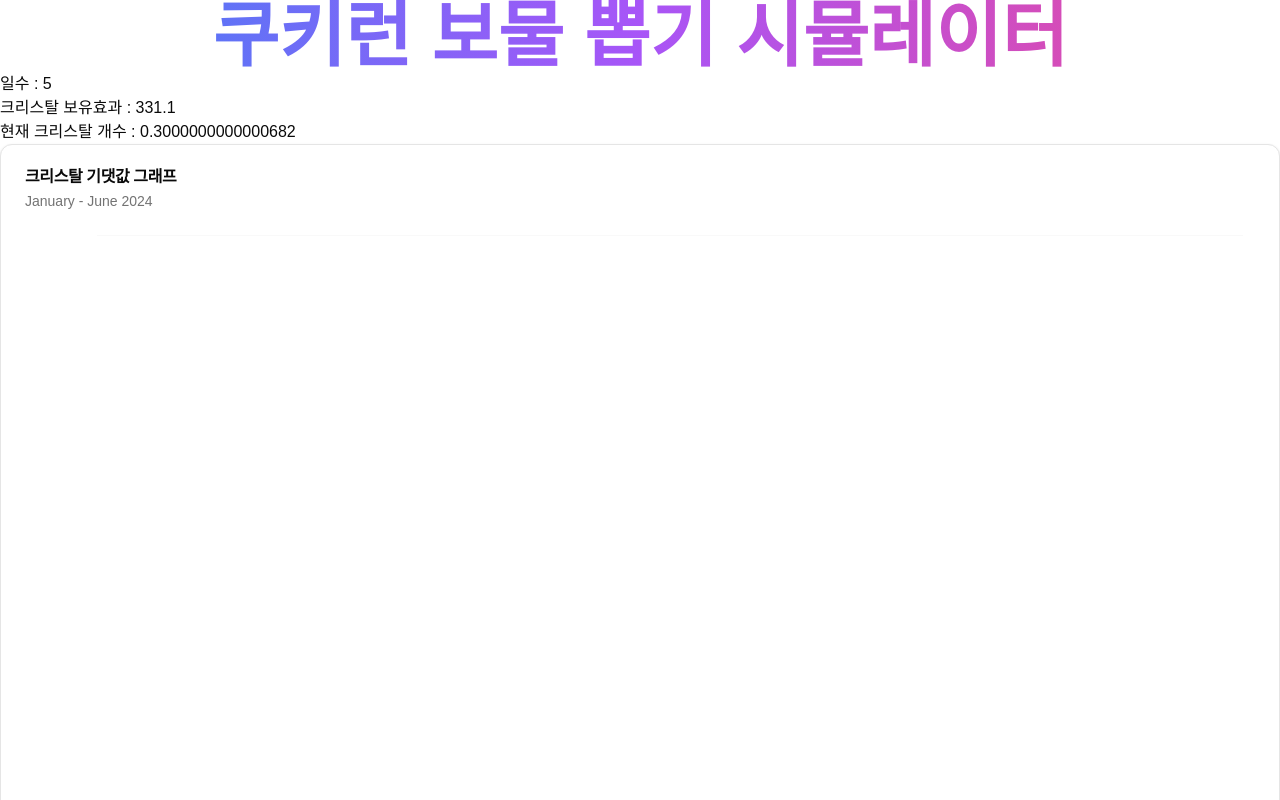
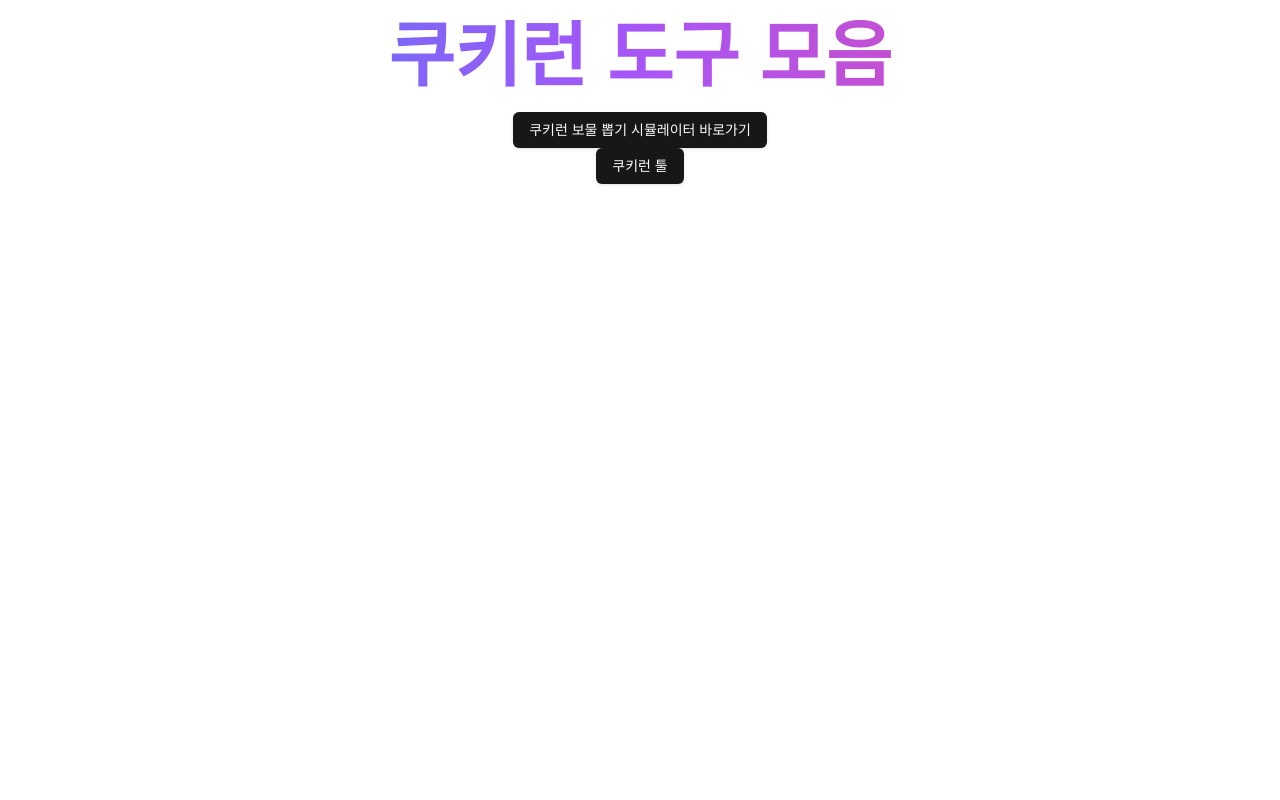
Before and after one commit to syki66/cookierun-crystal-simulator, a Next.js app: page / in a window 1280 px wide. Shown: the top 800 px of the page. Built offline with nearby package versions, Linux system fonts and the light colour scheme.

Commit message:
feat: 페이지 분리 및 카드 컴포넌트 추가

```diff
--- a/app/page.tsx
+++ b/app/page.tsx
@@ -1,12 +1,22 @@
-import Simulator from '@/components/simulator';
+import { Button } from '@/components/ui/button';
+import Link from 'next/link';
 
 export default function Home() {
   return (
     <>
-      <h1 className="text-5xl md:text-7xl font-bold text-transparent bg-clip-text bg-gradient-to-r from-blue-500 via-purple-500 to-pink-500 text-center">
-        쿠키런 보물 뽑기 시뮬레이터
-      </h1>
-      <Simulator />
+      <div className="text-center">
+        <h1 className="text-5xl md:text-7xl font-bold text-transparent bg-clip-text bg-gradient-to-r from-blue-500 via-purple-500 to-pink-500 text-center my-5">
+          쿠키런 도구 모음
+        </h1>
+        <div>
+          <Button className="inline">
+            <Link href="/simulator">쿠키런 보물 뽑기 시뮬레이터 바로가기</Link>
+          </Button>
+        </div>
+        <div>
+          <Button>쿠키런 툴</Button>
+        </div>
+      </div>
     </>
   );
 }
--- /dev/null
+++ b/app/simulator/page.tsx
@@ -0,0 +1,12 @@
+import Simulator from '@/components/simulator';
+
+export default function Page() {
+  return (
+    <>
+      <h1 className="text-5xl md:text-7xl font-bold text-transparent bg-clip-text bg-gradient-to-r from-blue-500 via-purple-500 to-pink-500 text-center my-5">
+        쿠키런 보물 뽑기 시뮬레이터
+      </h1>
+      <Simulator />
+    </>
+  );
+}
--- /dev/null
+++ b/components/crystal-chart/dashboard-card.tsx
@@ -0,0 +1,51 @@
+import React from 'react';
+import {
+  Card,
+  CardContent,
+  CardHeader,
+  CardTitle,
+  CardDescription,
+  CardFooter,
+} from '@/components/ui/card';
+
+interface DashboardCardProps {
+  title: string;
+  description: string;
+  icon?: React.ReactNode;
+  link?: {
+    text: string;
+    href: string;
+  };
+}
+
+const DashboardCard: React.FC<DashboardCardProps> = ({
+  title,
+  description,
+  icon,
+  link,
+}) => {
+  return (
+    <Card className="w-full max-w-xs">
+      <CardHeader>
+        <div className="flex items-center mb-2">
+          {icon && <div className="mr-2 text-2xl">{icon}</div>}
+          <CardTitle className="text-lg">{title}</CardTitle>
+        </div>
+      </CardHeader>
+      <CardContent>
+        <CardDescription className="text-sm text-gray-600">
+          {description}
+        </CardDescription>
+      </CardContent>
+      {link && (
+        <CardFooter>
+          <a href={link.href} className="text-blue-500 text-sm hover:underline">
+            {link.text}
+          </a>
+        </CardFooter>
+      )}
+    </Card>
+  );
+};
+
+export default DashboardCard;
--- a/components/simulator.tsx
+++ b/components/simulator.tsx
@@ -7,6 +7,7 @@
 import Inventory from './inventory';
 import { splitArrayByCrystalKeyword } from '@/lib/split';
 import CrystalChart from './crystal-chart';
+import DashboardCard from './crystal-chart/dashboard-card';
 
 const Simulator: React.FC = () => {
   const [crystals, setCrystals] = useState(0); // 현재 보유한 크리스탈 개수
@@ -75,9 +76,15 @@
 
   return (
     <>
-      <div>일수 : {date}</div>
-      <div>크리스탈 보유효과 : {crystalsPerDay}</div>
-      <div>현재 크리스탈 개수 : {crystals}</div>
+      <div className="flex flex-wrap gap-4 justify-center mb-5">
+        <DashboardCard title="D+??" description={date} />
+        <DashboardCard title="날짜" description={date} />
+        <DashboardCard
+          title="하루당 크리스탈 획득량"
+          description={crystalsPerDay}
+        />
+        <DashboardCard title="현재 크리스탈 개수" description={crystals} />
+      </div>
       <CrystalChart chartData={chartData} />
       <Inventory items={splitArrayByCrystalKeyword(inventory)} />
     </>
--- /dev/null
+++ b/components/ui/button.tsx
@@ -0,0 +1,57 @@
+import * as React from "react"
+import { Slot } from "@radix-ui/react-slot"
+import { cva, type VariantProps } from "class-variance-authority"
+
+import { cn } from "@/lib/utils"
+
+const buttonVariants = cva(
+  "inline-flex items-center justify-center gap-2 whitespace-nowrap rounded-md text-sm font-medium transition-colors focus-visible:outline-none focus-visible:ring-1 focus-visible:ring-ring disabled:pointer-events-none disabled:opacity-50 [&_svg]:pointer-events-none [&_svg]:size-4 [&_svg]:shrink-0",
+  {
+    variants: {
+      variant: {
+        default:
+          "bg-primary text-primary-foreground shadow hover:bg-primary/90",
+        destructive:
+          "bg-destructive text-destructive-foreground shadow-sm hover:bg-destructive/90",
+        outline:
+          "border border-input bg-background shadow-sm hover:bg-accent hover:text-accent-foreground",
+        secondary:
+          "bg-secondary text-secondary-foreground shadow-sm hover:bg-secondary/80",
+        ghost: "hover:bg-accent hover:text-accent-foreground",
+        link: "text-primary underline-offset-4 hover:underline",
+      },
+      size: {
+        default: "h-9 px-4 py-2",
+        sm: "h-8 rounded-md px-3 text-xs",
+        lg: "h-10 rounded-md px-8",
+        icon: "h-9 w-9",
+      },
+    },
+    defaultVariants: {
+      variant: "default",
+      size: "default",
+    },
+  }
+)
+
+export interface ButtonProps
+  extends React.ButtonHTMLAttributes<HTMLButtonElement>,
+    VariantProps<typeof buttonVariants> {
+  asChild?: boolean
+}
+
+const Button = React.forwardRef<HTMLButtonElement, ButtonProps>(
+  ({ className, variant, size, asChild = false, ...props }, ref) => {
+    const Comp = asChild ? Slot : "button"
+    return (
+      <Comp
+        className={cn(buttonVariants({ variant, size, className }))}
+        ref={ref}
+        {...props}
+      />
+    )
+  }
+)
+Button.displayName = "Button"
+
+export { Button, buttonVariants }
--- a/package.json
+++ b/package.json
@@ -9,6 +9,7 @@
     "lint": "next lint"
   },
   "dependencies": {
+    "@radix-ui/react-slot": "^1.1.1",
     "class-variance-authority": "^0.7.1",
     "clsx": "^2.1.1",
     "lucide-react": "^0.469.0",
```
Also changed, not shown: app/layout.tsx (+11 -11 lines), 1 other file (tests, documents, lock files or other folders).
